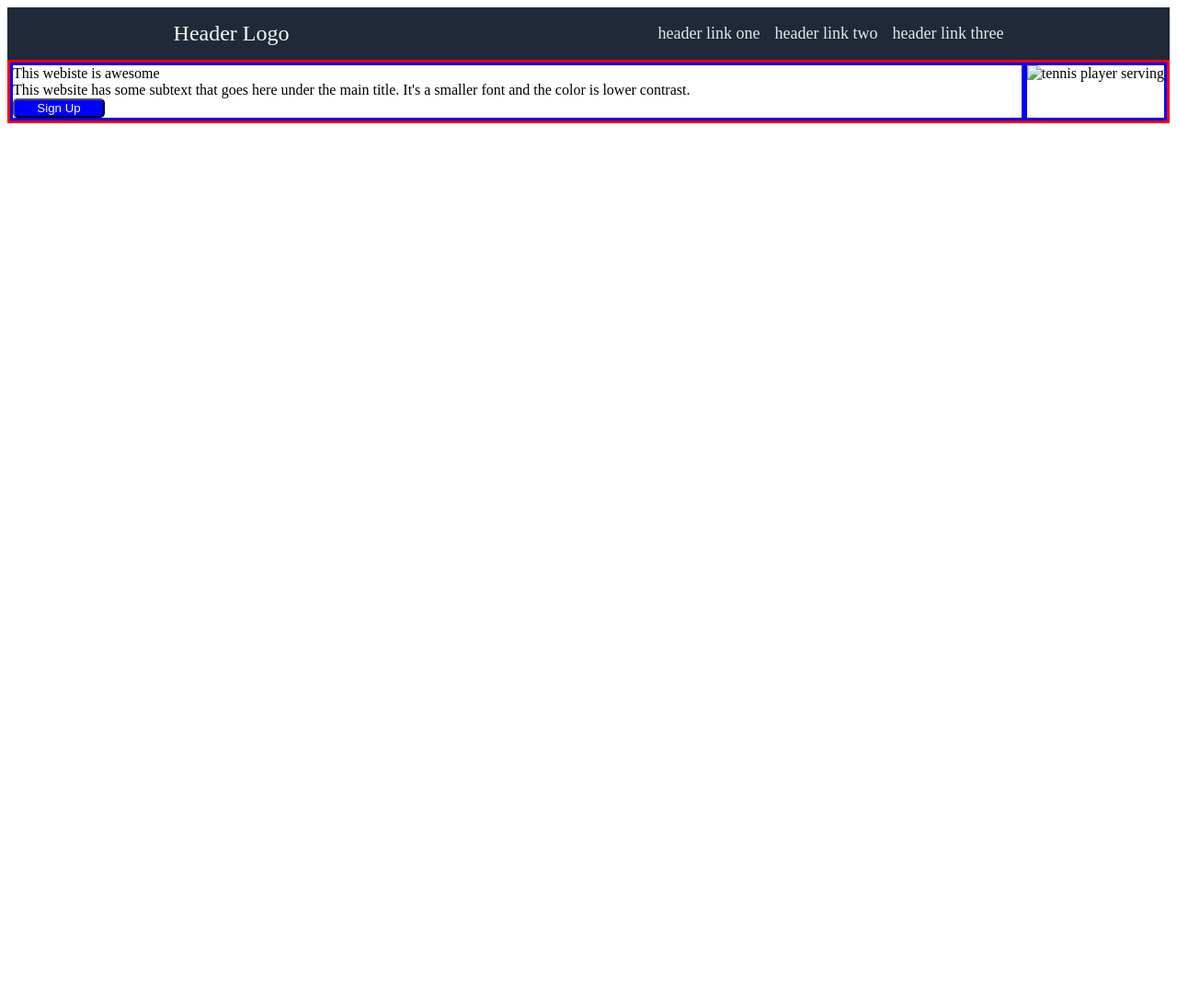
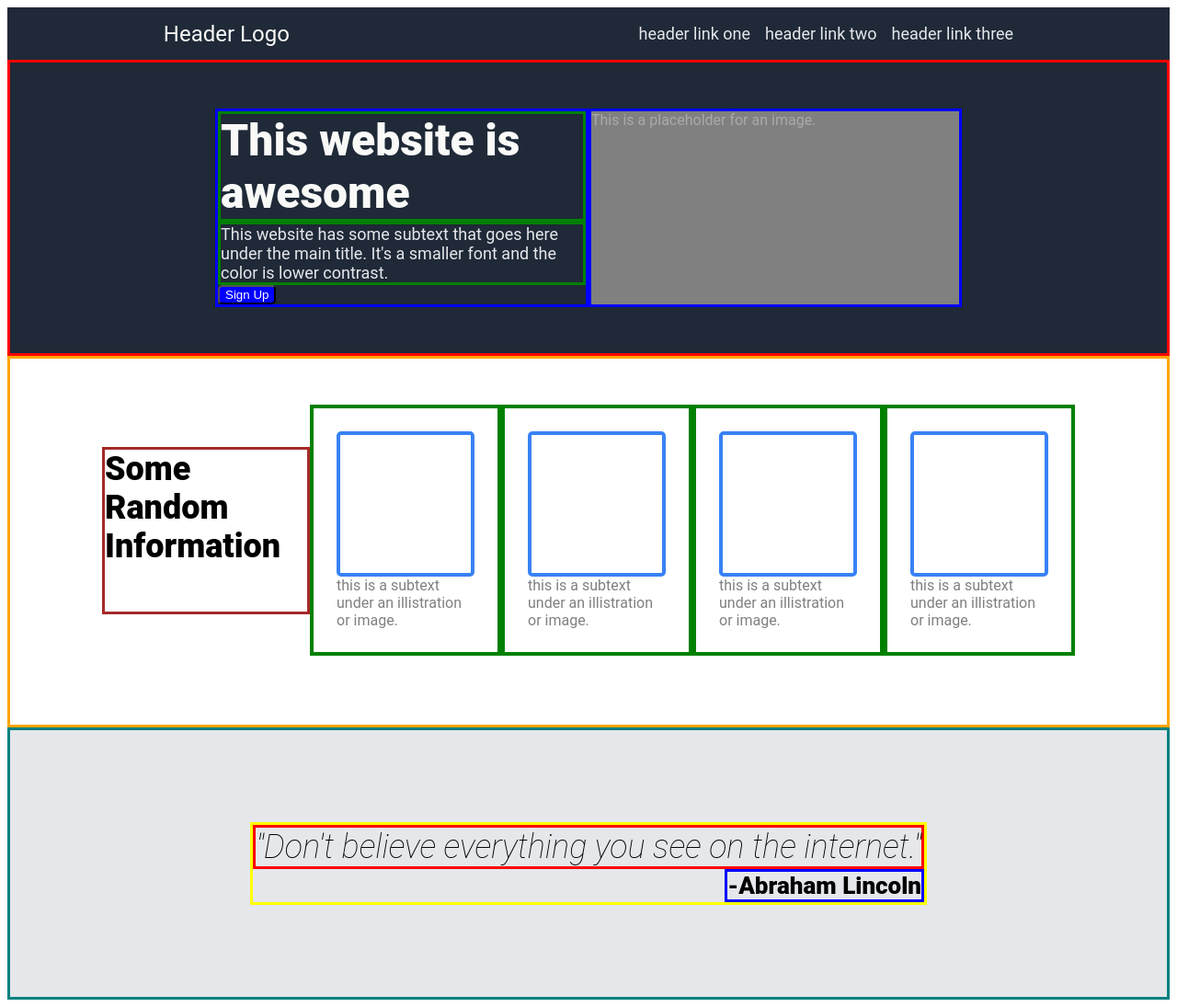
Before and after one commit to sbw22/TOP-landing-page, a plain HTML site: page index.html in a window 1280 px wide. Shown: the whole page at 92% size. Before the commit the page ends 800 px from the top, so only its background shows below. Drawn offline with Linux system fonts and the light colour scheme.

Commit message:
added to and edited index.html and styles.css

```diff
--- a/index.html
+++ b/index.html
@@ -19,15 +19,19 @@
 
 
         <div class="cone">
+
+
+
             <div class="cone1">
-                <div>This webiste is awesome</div>
-                <div>This website has some subtext that goes here under the main title. It's a smaller font and the color is lower contrast.</div>
+                <div class="cone1a">This website is awesome</div>
+                <div class="cone1b">This website has some subtext that goes here under the main title. It's a smaller font and the color is lower contrast.</div>
                 <button type="button">Sign Up</button>
 
 
             </div>
             <div class="cone2">
-                <img href="tennisserve.jpeg" alt="tennis player serving">
+                This is a placeholder for an image.
+
             </div>
 
         </div>
@@ -35,10 +39,39 @@
 
         <div class="ctwo">
 
+            <div class=ctwoheader>Some Random Information</div>
+
+
+            <div class="box">
+               <div class="boxa"></div>
+               this is a subtext under an illistration or image.
+           </div>
+           <div class="box">
+               <div class="boxa"></div>
+               this is a subtext under an illistration or image.
+           </div>
+           <div class="box">
+               <div class="boxa"></div>
+               this is a subtext under an illistration or image.
+           </div>
+           <div class="box">
+               <div class="boxa"></div>
+               this is a subtext under an illistration or image.
+           </div>
+
+
         </div>
 
 
         <div class="cthree">
+            <div class="quotecontainer">
+            <div class="quote">
+                "Don't believe everything you see on the internet."
+            </div>
+            <div class="quoter">
+                -Abraham Lincoln
+            </div>
+            </div>
 
         </div>
 
--- a/styles.css
+++ b/styles.css
@@ -1,40 +1,15 @@
 body{
 display: flex;
 flex-direction: column;
-
+font-family: Roboto, "courier new";
 }
 
+/* header */
 .header{
     display: flex;
     align-items: center;
     justify-content: space-around;
-
     background-color: #1f2937;
-
-
-}
-
-.cone{
-    display: flex;
-    border: solid red;
-    flex: 1 0 auto;
-
-}
-
-.ctwo{
-
-}
-
-.cthree{
-
-}
-
-.cfour{
-
-}
-
-.footer{
-
 }
 
 ul{
@@ -53,23 +28,143 @@ ul{
     font-size: 18px;
 }
 
-.cone1{
-    border: solid blue;
+
+
+.cthree{
+    border: solid teal;
+    padding: 100px;
+    background-color: #e5e7eb;
     display: flex;
     flex-direction: column;
-    justify-content: flex-start;
-    flex: 1 1 0;
+    justify-content: center;
+    align-items: center;
 
+}
+.quote{
+    border: solid red;
+    font-size: 36px;
+    font-style: italic;
+    font-weight: 100;
+}
+.quoter{
+    border: solid blue;
+    align-items: flex-end;
+    justify-content: flex-end;
+    align-self: flex-end;
+    font-size: 26px;
+    font-weight: 900;
+}
+.quotecontainer{
+    border: solid yellow;
+    display: flex;
+    flex-direction: column;
+    max-width: 1200px;
+}
+
+
+.cfour{
 
 }
 
-.cone2{
-    border: solid blue;
+.footer{
+
 }
 
+
+
+
+
+
+
+
+
+ /* content 1 */
+
+.cone{
+    display: flex;
+    border: solid red;
+    flex: 1 1 auto;
+    flex-direction: row;
+    background-color: #1f2937;
+    justify-content: center;
+    align-content: center;
+    padding: 50px;
+}
 button{
     max-width: 100px;
     background-color: blue;
     color: white;
     border-radius: 5px;
 }
+.cone1{
+    border: solid blue;
+    display: flex;
+    flex: 1 1 auto;
+    justify-content: flex-start;
+    flex-wrap: wrap;
+    max-width: 400px;
+}
+.cone1a{
+    font-size: 48px;
+    font-weight: 800;
+    color: #f9faf8;
+    border: solid green;
+
+}
+.cone1b{
+    font-size: 18px;
+    color: #e5e7eb;
+    flex-wrap: wrap;
+    border: solid green;
+}
+.cone2{
+    border: solid blue;
+    background-color: gray;
+    color: darkgray;
+    max-width: 400px;
+    display: flex;
+    flex: 1 1 auto;
+}
+
+
+
+/* content two */
+.ctwo{
+    border: solid orange;
+    display: flex;
+
+    flex: 1 1 auto;
+    align-items: center;
+    justify-content: space-between;
+    padding: 50px 100px 75px 100px;
+}
+.box{
+display: flex;
+flex: 1 1 auto;
+border: solid green 4px;
+padding: 25px;
+justify-content: center;
+align-items: center;
+flex-wrap: wrap;
+color: gray;
+font-size: 16px;
+max-width: 150px;
+}
+
+.boxa{
+    border: solid #3882f6 4px;
+    border-radius: 5px;
+    width: 150px;
+    height: 150px;
+
+}
+
+.ctwoheader{
+    font-size: 36px;
+    font-weight: 800;
+    padding-bottom: 50px;
+    border: solid brown;
+    display: flex;
+    justify-content:center;
+    justify-self: center;
+}
```
